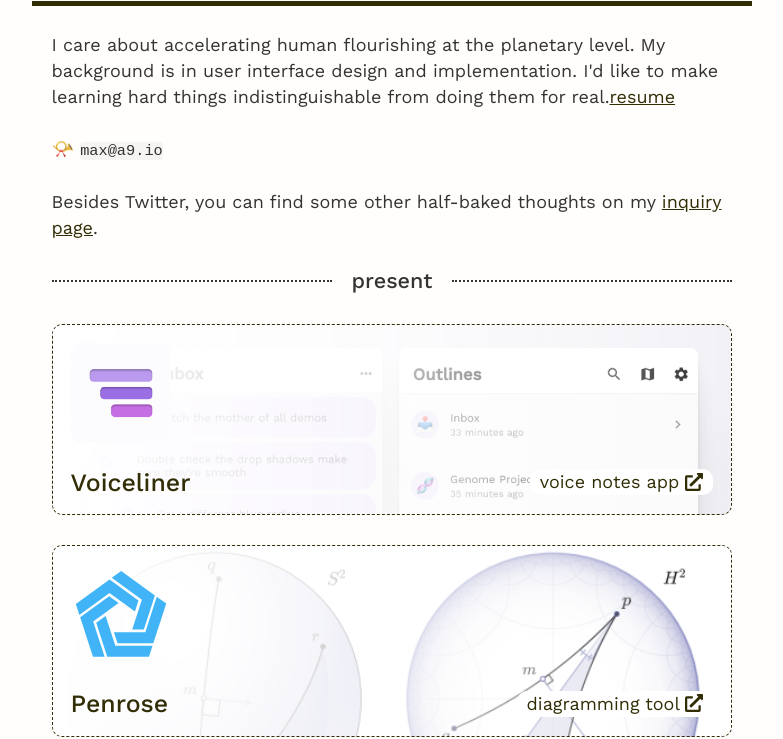
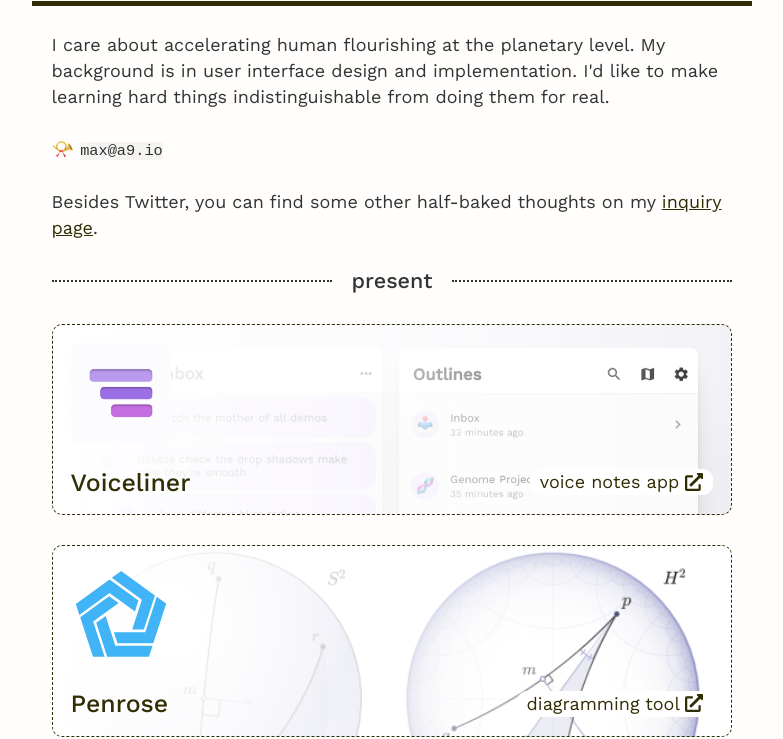
Before and after one commit to maxkrieger/maxkrieger.github.io, a Gatsby site: page / in a window 1280 px wide. Shown: the part 71-810 px from the top of the page, without its empty margins (248-1031 px from the left). Built offline with nearby package versions, Linux system fonts and the light colour scheme; Gatsby itself is replaced by a stand-in of ours.

Commit message:
delete resume

```diff
--- a/src/pages/index.js
+++ b/src/pages/index.js
@@ -30,7 +30,6 @@
       I care about accelerating human flourishing at the planetary level. My
       background is in user interface design and implementation. I'd like to
       make learning hard things indistinguishable from doing them for real.
-      <a href="/resume.pdf">resume</a>
     </p>
     {/* <Callout
       outer="I'm open for freelance work in design, product, research, and devrel."
```
